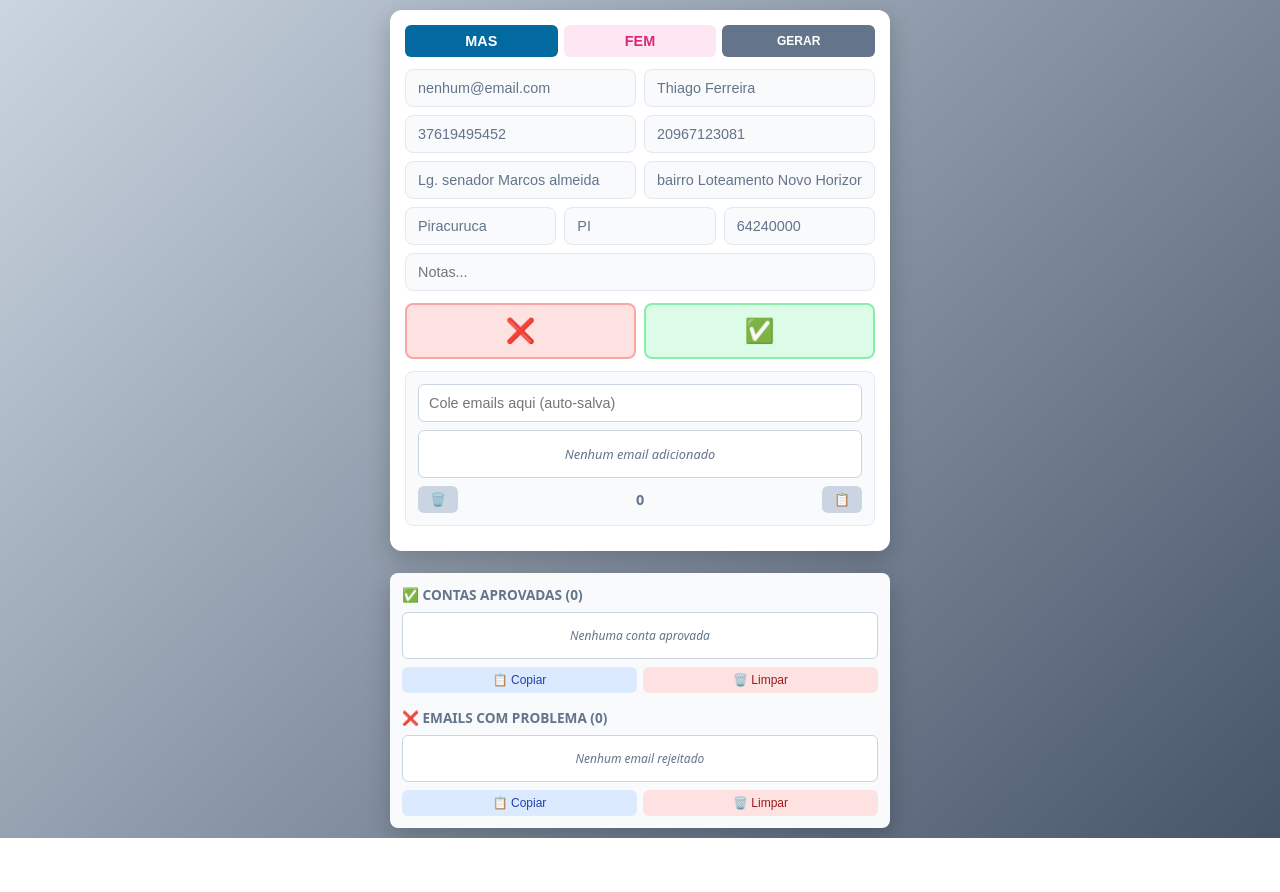
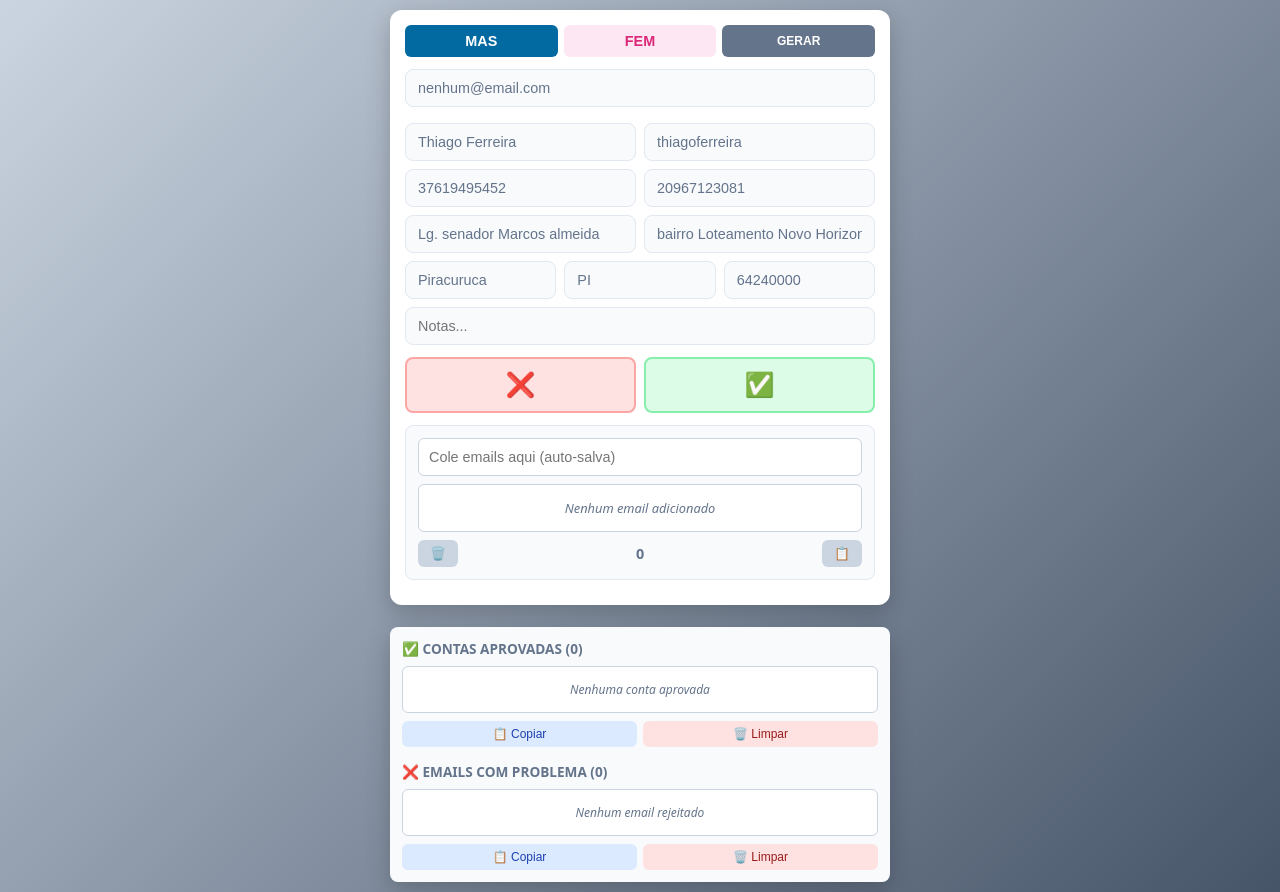
Before and after one commit to Idontknow00-a/gerartst24iyn79i, a plain HTML site: page index.html in a window 1280 px wide. Both pictures are taken after a click on the button "GERAR". Before the commit the page ends 838 px from the top, so only its background shows below. Drawn offline with Linux system fonts and the light colour scheme.

Commit message:
Update index.html

```diff
--- a/index.html
+++ b/index.html
@@ -401,12 +401,18 @@
             </div>
 
             <div class="data-row">
-                <div class="data-field" onclick="copyDataField('email')">
+                <div class="data-field full-width" onclick="copyDataField('email')">
                     <input type="text" class="data-input" id="email" readonly placeholder="Email">
                 </div>
+            </div>
 
+            <div class="data-row">
                 <div class="data-field" onclick="copyDataField('fullName')">
                     <input type="text" class="data-input" id="fullName" readonly placeholder="Nome Completo">
+                </div>
+
+                <div class="data-field" onclick="copyDataField('fullNameLower')">
+                    <input type="text" class="data-input" id="fullNameLower" readonly placeholder="nomecompletominusculo">
                 </div>
             </div>
 
@@ -752,8 +758,10 @@
             const firstName = firstNames[Math.floor(Math.random() * firstNames.length)];
             const lastName = lastNames[Math.floor(Math.random() * lastNames.length)];
 
+            const fullName = `${firstName} ${lastName}`;
             const newData = {
-                fullName: `${firstName} ${lastName}`,
+                fullName: fullName,
+                fullNameLower: fullName.replace(/\s+/g, '').toLowerCase(),
                 cpf: generateCPF(),
                 email: getNextEmail(),
                 phone: generatePhone(),
@@ -768,6 +776,7 @@
             localStorage.setItem('currentData', JSON.stringify(newData));
 
             document.getElementById('fullName').value = newData.fullName;
+            document.getElementById('fullNameLower').value = newData.fullNameLower;
             document.getElementById('cpf').value = newData.cpf;
             document.getElementById('email').value = newData.email;
             document.getElementById('phone').value = newData.phone;
@@ -783,6 +792,7 @@
         function loadSavedData() {
             if (currentData) {
                 document.getElementById('fullName').value = currentData.fullName;
+                document.getElementById('fullNameLower').value = currentData.fullNameLower || currentData.fullName.replace(/\s+/g, '').toLowerCase();
                 document.getElementById('cpf').value = currentData.cpf;
                 document.getElementById('email').value = currentData.email;
                 document.getElementById('phone').value = currentData.phone;
@@ -939,9 +949,7 @@
 
             const count = emails.length;
             emails = [];
-            emailIndex = 0;
             localStorage.setItem('emails', JSON.stringify(emails));
-            localStorage.setItem('emailIndex', '0');
             updateEmailList();
             notify(`✓${count}`);
         }
@@ -955,6 +963,7 @@
 
             const account = {
                 fullName: currentData.fullName,
+                fullNameLower: currentData.fullNameLower,
                 cpf: currentData.cpf,
                 email: currentData.email,
                 phone: currentData.phone,
@@ -1019,7 +1028,7 @@
                     <div class="list-item-name">${account.fullName}</div>
                     <div class="list-item-details">${account.email} • ${account.cpf}</div>
                 `;
-                item.title = `${account.fullName}\n${account.email}\n${account.cpf}\n${account.birthdate}\n${account.timestamp}`;
+                item.title = `${account.fullName}\n${account.email}\n${account.cpf}\n${account.timestamp}`;
                 approvedList.appendChild(item);
             });
 
```
